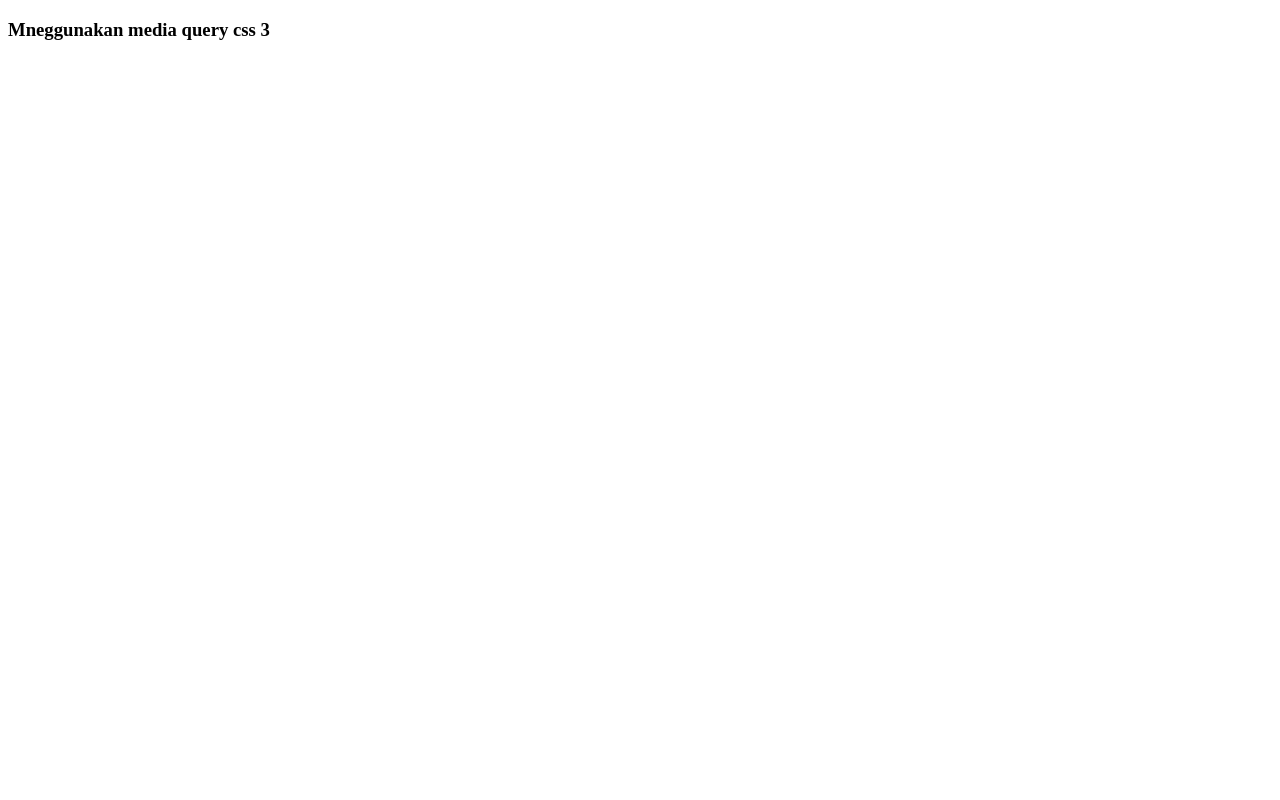
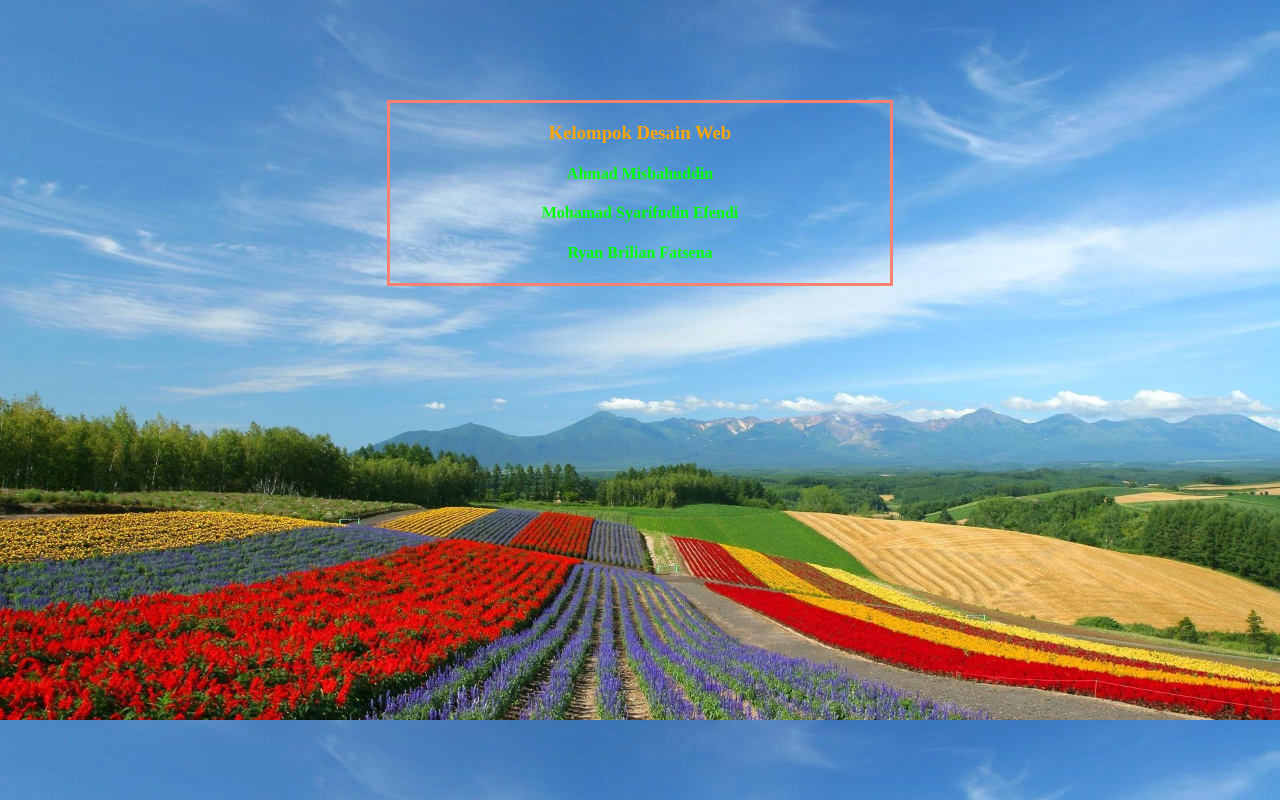
Before and after one commit to msfendi/Tugas-Desain-Web, a plain HTML site: page Pertemuan 7/coba.html in a window 1280 px wide. Drawn offline with Linux system fonts and the light colour scheme.

Commit message:
Pertemuan 7

```diff
--- a/Pertemuan 7/coba.html
+++ b/Pertemuan 7/coba.html
@@ -6,15 +6,32 @@
     <meta name="viewport" content="width=device-width, initial-scale=1.0">
     <title>Menggunakan mediaquery</title>
     <style>
+        body{
+            background-image: url('img/background.jpg');
+            background-size: cover;
+        }
+        .kelompok{
+            margin-top: 100px;
+            text-align: center;
+            border: solid;
+            border-color: salmon;
+            max-width: 500px;
+        }
+        h3{
+            color: orange;
+        }
+        h4{
+            color: lime;
+        }
         .smartphone{
+            color: red;
             display: none;
         }
 
         @media only screen and (max-width: 375px) {
             body{
-                background-image: url('img/meme.jpg');
-                background-size: contain;
-
+                background-image: url('img/potrait.jpg');
+                background-size: cover;
             }
 
             .smartphone{
@@ -24,9 +41,16 @@
     </style>
 </head>
 <body>
-    <h3>Mneggunakan media query css 3</h3>
+    <center>
+        <div class="kelompok">
+            <h3>Kelompok Desain Web</h3>
+            <h4>Ahmad Misbahuddin</h4>
+            <h4>Mohamad Syarifudin Efendi</h4>
+            <h4>Ryan Brilian Fatsena</h4>
+        </div>
+    </center>
     <div class="smartphone">
-        <h2>Terdeteksi ukuran smartphone</h2>
+        <h2>Ukuran Smartphone</h2>
     </div>
 </body>
 </html>
```
Also changed, not shown: Pertemuan 7/img/background.jpg (added), Pertemuan 7/img/potrait.jpg (added).
